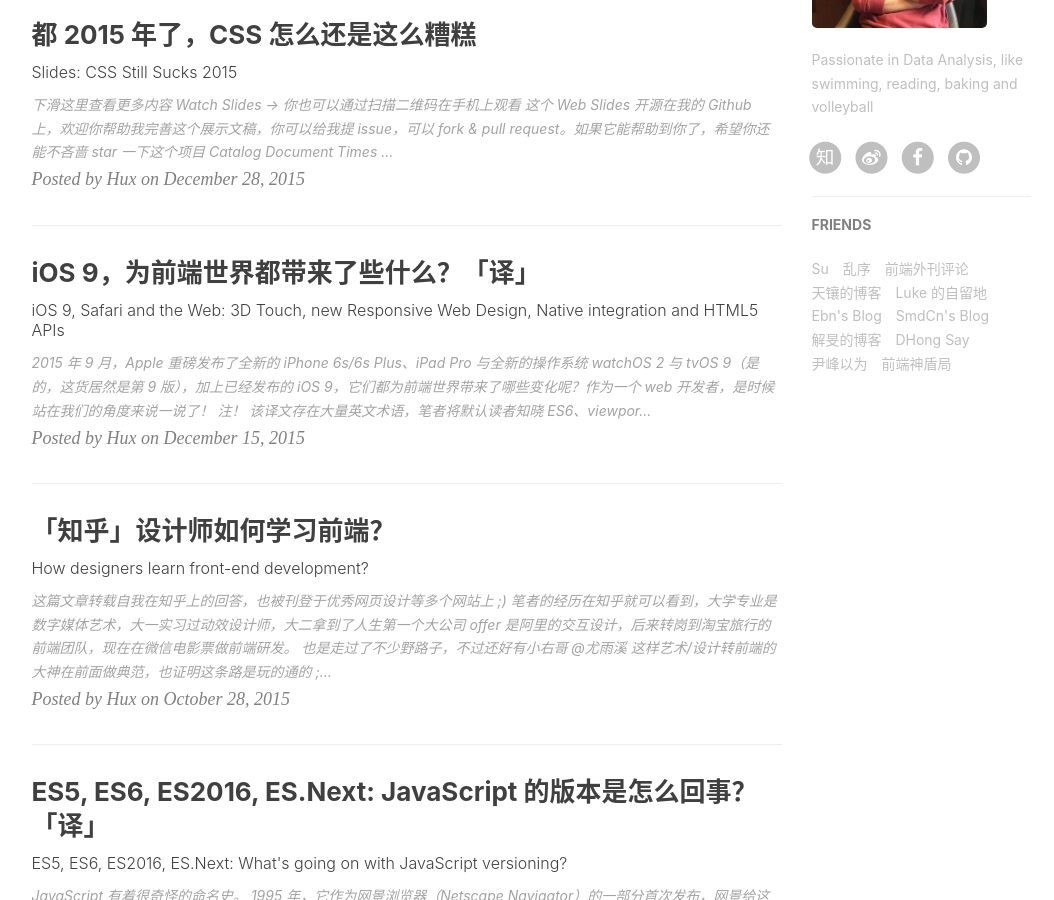
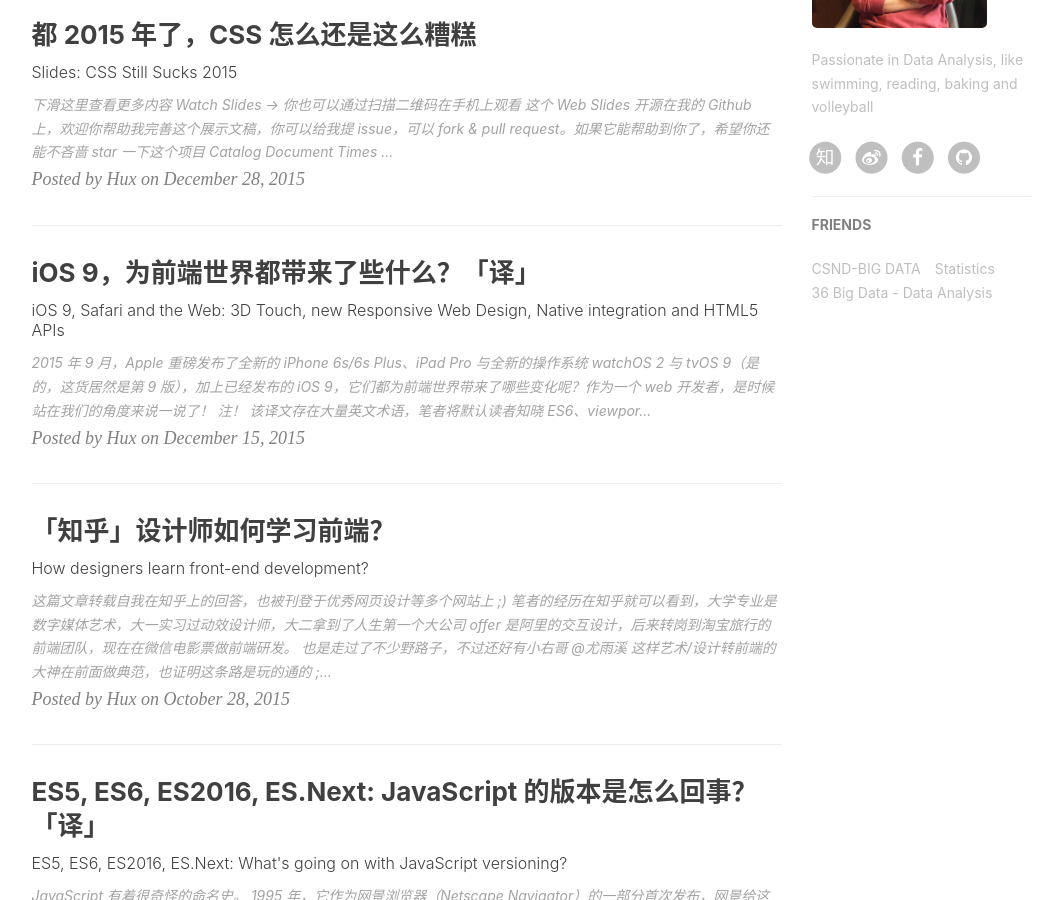
Before and after one commit to shengbokw/tousept.github.io, a Jekyll site: the page built from index.html, in a window 1280 px wide and 900 px high, scrolled down 901 px. Shown: the whole window, without its empty margins (136-1190 px from the left). Built offline with Jekyll 4.4.1, drawn with Linux system fonts in a browser that asks for light colours; nearby versions of some CDN libraries; the list of posts is cut into pages by our own code; comment, search, counter and statistics services are not loaded.

Commit message:
change profil

```diff
--- a/_config.yml
+++ b/_config.yml
@@ -1,10 +1,10 @@
 # Site settings
 title: Samuel's Blog
-SEOTitle: 盛波的博客 | Samuel's Blog
+SEOTitle: Samuel's Blog
 header-img: img/home-bg.jpg
-email: wangs900728@gmail.com
-description: "数据分析初学者 | 王盛波，Web & Mobile Lover，Front-End Engineer，UX Designer | 这里是 @Hux盛波 的个人博客，与你一起发现更大的世界。"
-keyword: "盛波, Hux盛波, Hux, 鬼栈, Samuel, @Samuel, 盛波的博客, Hux Blog, 博客, 个人网站, 互联网, 前端, 设计, 产品, 肖玉, Lynn, 肖玉的男朋友"
+email: tousept@163.com
+description: "Data Analysis Learning | Samuel Wang, Data Analyst | This is a blog of Samuel Wang"
+keyword: "Samuel Wang, Data Analyst, 子煜, 盛波, Big Data"
 url: "http://tousept.github.io"              # your host, for absolute URL
 baseurl: ""                             # for example, '/blog' if your blog hosted on 'host/blog'
 
@@ -51,7 +51,7 @@
 #disqus_username: _your_disqus_short_name_
 
 # Duoshuo settings
-duoshuo_username: huxblog
+duoshuo_username: samuel
 # Share component is depend on Comment so we can NOT use share only.
 duoshuo_share: true                     # set to false if you want to use Comment without Sharing
 
@@ -63,7 +63,7 @@
 ba_track_id: 4cc1f2d8f3067386cc5cdb626a202900
 # Google Analytics
 ga_track_id: 'UA-49627206-1'            # Format: UA-xxxxxx-xx
-ga_domain: huangxuan.me
+ga_domain: tousept.gitHub.io
 
 
 
@@ -83,37 +83,13 @@
 # Friends
 friends: [
     {
-        title: "Su",
-        href: "http://su.gallery/"
+        title: "CSND-BIG DATA",
+        href: "http://geek.csdn.net/bigdata"
     },{
-        title: "乱序",
-        href: "http://mida.re/"
+        title: "Statistics",
+        href: "http://www.itongji.cn/cms/article/listarticle?channels=%E6%95%B0%E6%8D%AE%E5%88%86%E6%9E%90"
     },{
-        title: "前端外刊评论",
-        href: "http://qianduan.guru/"
-    },{
-        title: "天镶的博客",
-        href: "http://lingyu.wang/"
-    },{
-        title: "Luke 的自留地",
-        href: "http://hmqk1995.github.io"
-    },{
-        title: "Ebn's Blog",
-        href: "http://ebnbin.com/"
-    },{
-        title: "SmdCn's Blog",
-        href: "http://blog.smdcn.net"
-    },{
-        title: "解旻的博客",
-        href: "http://xieminis.me/"
-    },{
-        title: "DHong Say",
-        href: "http://dhong.co"
-    },{
-        title: "尹峰以为",
-        href: "http://ingf.github.io/"
-    },{
-        title: "前端神盾局",
-        href: "http://wepiaofei.github.io/blog/"
+        title: "36 Big Data - Data Analysis",
+        href: "http://www.36dsj.com/archives/category/data-analysi"
     }
 ]
```
